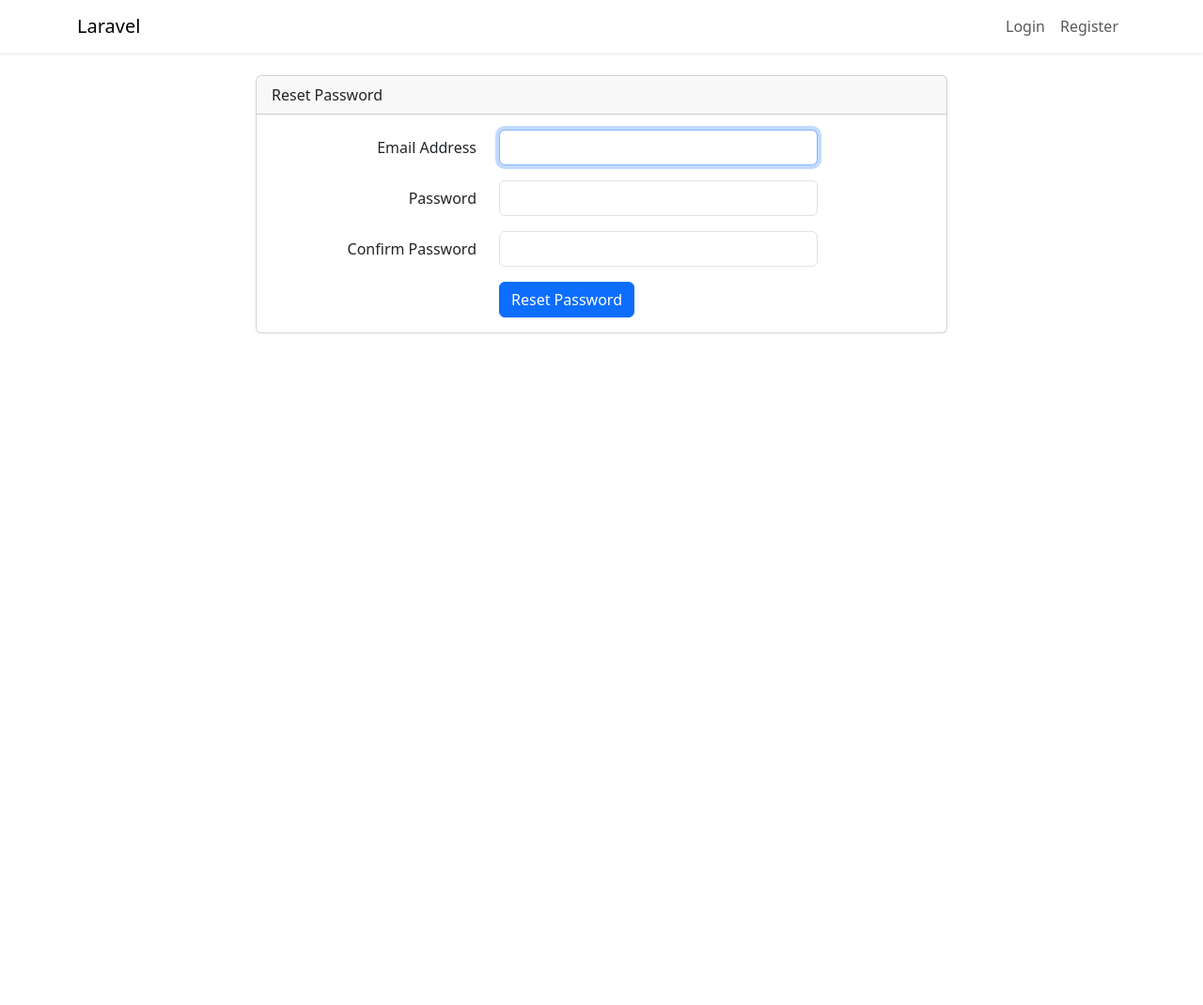
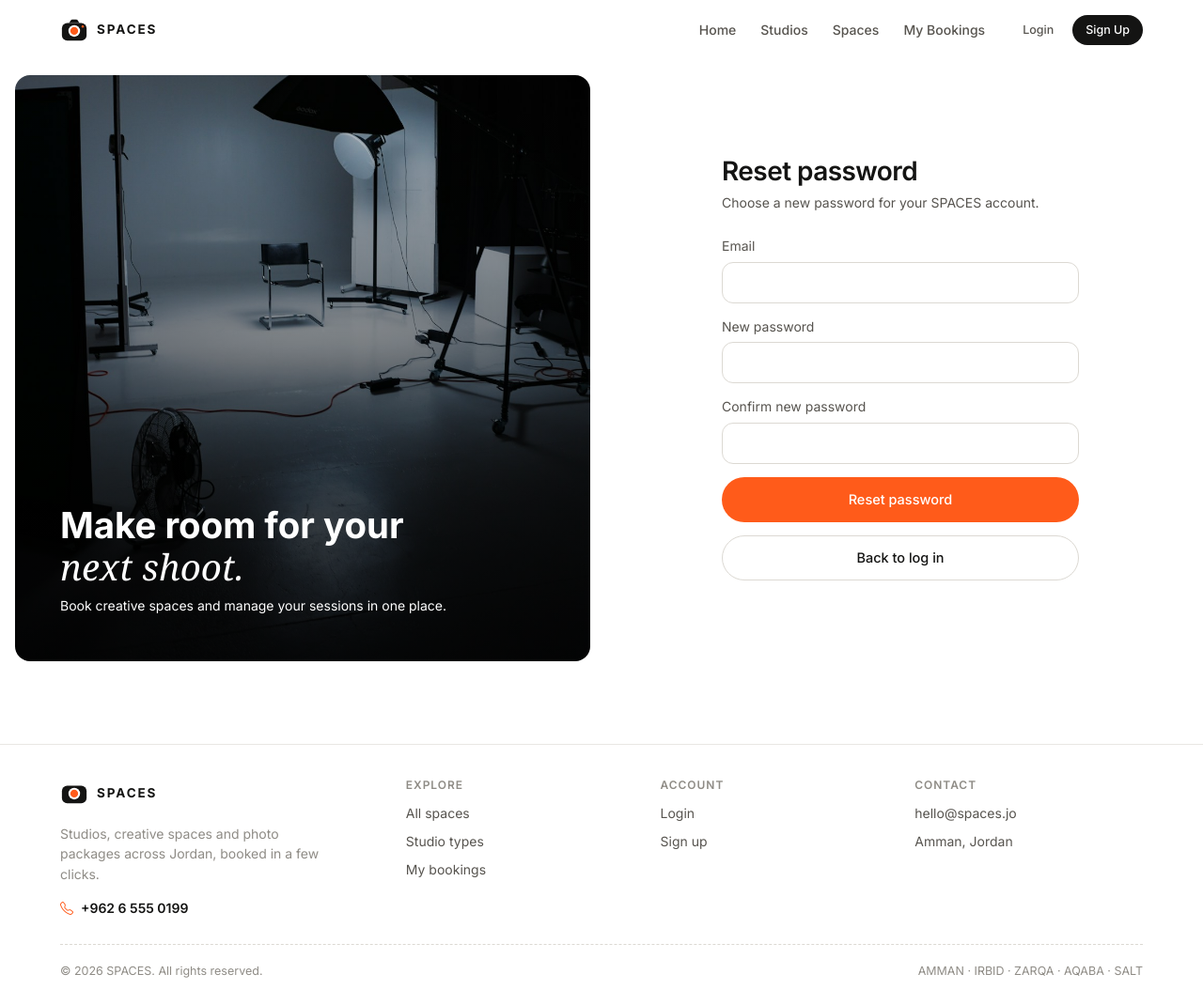
Before and after one commit to Mousa-Joudeh/laravel-project, a Laravel app: template resources/views/auth/passwords/reset.blade.php in a window 1280 px wide. Shown: the whole page at 94% size. Before the commit the page ends 355 px from the top, so only its background shows below. Run offline with Laravel 12, Linux system fonts and the light colour scheme; the template is opened without the code that fills it, so the values that code supplies are empty; some web fonts are replaced.

Commit message:
style: match password reset pages to SPACES auth design

```diff
--- a/resources/views/auth/passwords/reset.blade.php
+++ b/resources/views/auth/passwords/reset.blade.php
@@ -1,65 +1,67 @@
-@extends('layouts.app')
+@extends('layouts.user')
+
+@section('title', 'Reset password')
+
+@push('styles')
+    <link rel="stylesheet" href="{{ asset('css/auth.css') }}">
+@endpush
 
 @section('content')
-<div class="container">
-    <div class="row justify-content-center">
-        <div class="col-md-8">
-            <div class="card">
-                <div class="card-header">{{ __('Reset Password') }}</div>
+    <div class="auth-page">
+        <div class="auth-photo" aria-hidden="true">
+            <div class="auth-photo-copy">
+                <p class="auth-photo-title">Make room for your <span class="serif">next shoot.</span></p>
+                <p>Book creative spaces and manage your sessions in one place.</p>
+            </div>
+        </div>
 
-                <div class="card-body">
-                    <form method="POST" action="{{ route('password.update') }}">
+        <section class="auth-panel" aria-labelledby="reset-password-title">
+            <div class="auth-panel-content">
+                <h1 id="reset-password-title">Reset password</h1>
+                <p class="auth-intro">Choose a new password for your SPACES account.</p>
+
+                <form class="auth-form" method="POST" action="{{ route('password.update') }}">
                     @csrf
 
                     <input type="hidden" name="token" value="{{ $token }}">
 
-                        <div class="row mb-3">
-                            <label for="email" class="col-md-4 col-form-label text-md-end">{{ __('Email Address') }}</label>
-
-                            <div class="col-md-6">
-                                <input id="email" type="email" class="form-control @error('email') is-invalid @enderror" name="email" value="{{ $email ?? old('email') }}" required autocomplete="email" autofocus>
+                    <div class="auth-field">
+                        <label for="email">Email</label>
+                        <input id="email" type="email" name="email" value="{{ old('email', $email ?? '') }}"
+                               autocomplete="email" required
+                               @error('email') aria-invalid="true" aria-describedby="email-error" @enderror>
 
                         @error('email')
-                                    <span class="invalid-feedback" role="alert">
-                                        <strong>{{ $message }}</strong>
-                                    </span>
+                            <p id="email-error" class="auth-error" role="alert">{{ $message }}</p>
                         @enderror
                     </div>
+
+                    <div class="auth-field">
+                        <label for="password">New password</label>
+                        <input id="password" type="password" name="password"
+                               autocomplete="new-password" required
+                               @error('password') aria-invalid="true" aria-describedby="password-error" @enderror>
+
+                        @error('password')
+                            <p id="password-error" class="auth-error" role="alert">{{ $message }}</p>
+                        @enderror
                     </div>
 
-                        <div class="row mb-3">
-                            <label for="password" class="col-md-4 col-form-label text-md-end">{{ __('Password') }}</label>
-
-                            <div class="col-md-6">
-                                <input id="password" type="password" class="form-control @error('password') is-invalid @enderror" name="password" required autocomplete="new-password">
-
-                                @error('password')
-                                    <span class="invalid-feedback" role="alert">
-                                        <strong>{{ $message }}</strong>
-                                    </span>
-                                @enderror
-                            </div>
+                    <div class="auth-field">
+                        <label for="password-confirm">Confirm new password</label>
+                        <input id="password-confirm" type="password" name="password_confirmation"
+                               autocomplete="new-password" required>
                     </div>
 
-                        <div class="row mb-3">
-                            <label for="password-confirm" class="col-md-4 col-form-label text-md-end">{{ __('Confirm Password') }}</label>
+                    <button type="submit" class="btn btn-primary btn-lg btn-block">
+                        Reset password
+                    </button>
 
-                            <div class="col-md-6">
-                                <input id="password-confirm" type="password" class="form-control" name="password_confirmation" required autocomplete="new-password">
-                            </div>
-                        </div>
-
-                        <div class="row mb-0">
-                            <div class="col-md-6 offset-md-4">
-                                <button type="submit" class="btn btn-primary">
-                                    {{ __('Reset Password') }}
-                                </button>
-                            </div>
-                        </div>
+                    <a href="{{ route('login') }}" class="btn btn-light btn-lg btn-block">
+                        Back to log in
+                    </a>
                 </form>
             </div>
-            </div>
-        </div>
-    </div>
+        </section>
     </div>
 @endsection
```
Also changed, not shown: resources/views/auth/passwords/email.blade.php (+46 -41 lines). Lines whose indentation alone changed are shown as unchanged.
